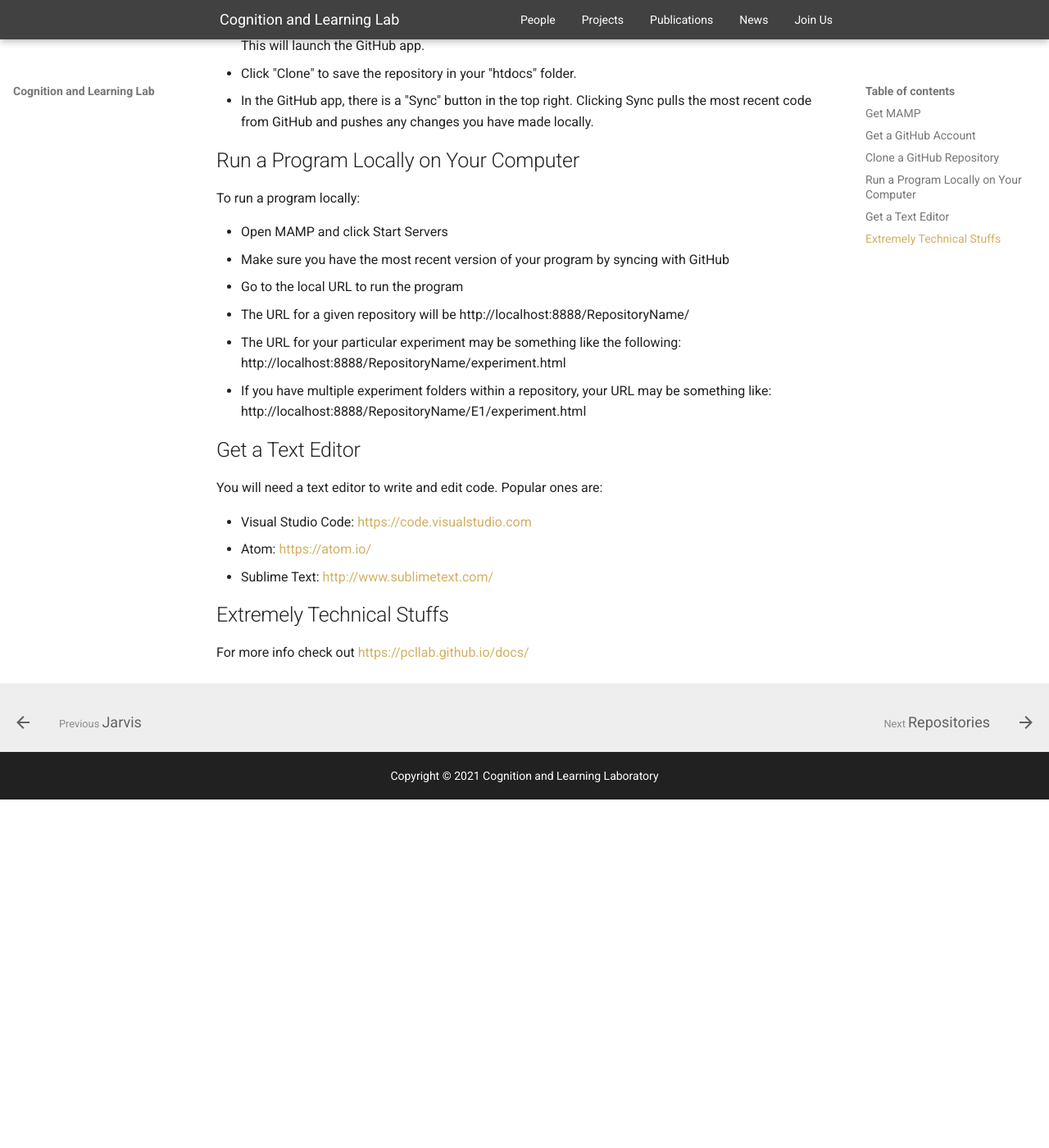
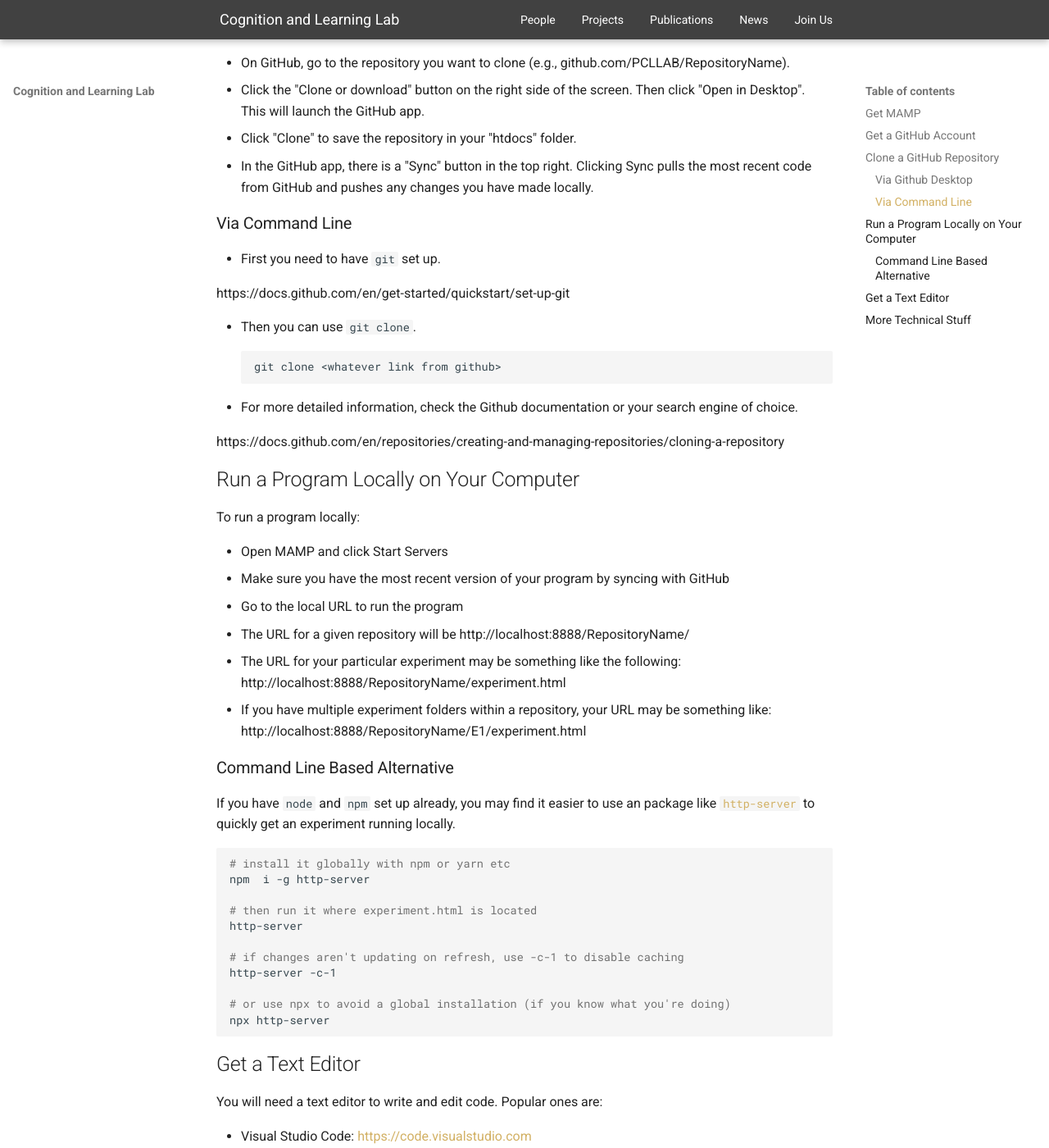
Before and after one commit to shivanya-chandra/pcllab.github.io, an MkDocs documentation site: the page built from docs/handbook/web-experiments/getting-started.md, in a window 1280 px wide and 1400 px high, scrolled down 1422 px. Shown: the whole window at 82% size. Built offline with MkDocs 1.6.1 and Material for MkDocs 9.7.7, drawn with Linux system fonts in a browser that asks for light colours; before the commit the page ends 2397 px from its top, so only the background shows below that; some of the changed text lies outside the part shown.

Commit message:
doc: command line alternatives

````diff
--- a/docs/handbook/web-experiments/getting-started.md
+++ b/docs/handbook/web-experiments/getting-started.md
@@ -7,65 +7,100 @@ This page describes the steps you need to take to get started with web programmi
 
 **If you just want to run programs locally on your computer**, you need to:
 
-* [Get MAMP](getting-started.md#get-mamp){target="_blank" rel="noreferrer"} <br>
-* [Get a GitHub Account](getting-started.md#get-a-github-account){target="_blank" rel="noreferrer"} <br>
-* [Clone a GitHub Repository](getting-started.md#clone-a-github-repository){target="_blank" rel="noreferrer"} <br>
-* [Run a Program Locally on Your Computer](getting-started.md#run-a-program-locally-on-your-computer){target="_blank" rel="noreferrer"} <br>
+- [Get MAMP](#get-mamp){target="\_blank" rel="noreferrer"}
+  - or [Use Command Line Alternative](#command-line-based-alternative){target="\_blank" rel="noreferrer"}
+- [Get a GitHub Account](#get-a-github-account){target="\_blank" rel="noreferrer"}
+- [Clone a GitHub Repository](#clone-a-github-repository){target="\_blank" rel="noreferrer"}
+- [Run a Program Locally on Your Computer](#run-a-program-locally-on-your-computer){target="\_blank" rel="noreferrer"}
 
 **If you also want to edit and host programs**, you also need to:
 
-* [Get a Text Editor](getting-started.md#get-a-text-editor){target="_blank" rel="noreferrer"} <br>
-* [Set Up a VPN](../connections-servers/VPN.md){target="_blank" rel="noreferrer"} <br>
-* [Connect to Jarvis](../connections-servers/jarvis.md){target="_blank" rel="noreferrer"} <br>
+- [Get a Text Editor](#get-a-text-editor){target="\_blank" rel="noreferrer"}
+- [Set Up a VPN](../connections-servers/VPN.md){target="\_blank" rel="noreferrer"}
+- [Connect to Jarvis](../connections-servers/jarvis.md){target="\_blank" rel="noreferrer"}
 
 ## Get MAMP
 
 MAMP is a tool that lets you run a local server on your computer. You will need to use MAMP to run programs locally on a computer.
 
-* Download and install MAMP: <https://www.mamp.info>{target="_blank" rel="noreferrer"}
-* After installing, open MAMP and click Preferences. Select the Ports tab and put "8888" in the box next to Apache and "3306" in the port next to MySQL.
-* To run the local server, simply click Start Servers.
+- Download and install MAMP: <https://www.mamp.info>{target="\_blank" rel="noreferrer"}
+- After installing, open MAMP and click Preferences. Select the Ports tab and put "8888" in the box next to Apache and "3306" in the port next to MySQL.
+- To run the local server, simply click Start Servers.
 
 ## Get a GitHub Account
 
 GitHub is a repository hosting service. It allows you to create repositories, where code is stored, and share code with multiple users. Think of it as Dropbox for code.
 
-* Go to <http://github.com>{target="_blank" rel="noreferrer"} and create an account
-* Have someone in the lab add you to the lab's account (<http://github.com/PCLLAB>{target="_blank" rel="noreferrer"}) or to a particular repository (which will be something like http://github.com/PCLLAB/RepositoryName)
-* Download the GitHub app from <https://desktop.github.com>{target="_blank" rel="noreferrer"}
-* During installation, you will be asked to set a default folder
-    * On a Mac, set the default folder to Applications/MAMP/htdocs
-    * On a Windows PC, set the default folder to C:\MAMP\htdocs
-* Setting the default folder to "htdocs" will ensure that your GitHub repositories are cloned in the default folder in MAMP
+- Go to <http://github.com>{target="\_blank" rel="noreferrer"} and create an account
+- Have someone in the lab add you to the lab's account (<http://github.com/PCLLAB>{target="\_blank" rel="noreferrer"}) or to a particular repository (which will be something like http://github.com/PCLLAB/RepositoryName)
+- Download the GitHub app from <https://desktop.github.com>{target="\_blank" rel="noreferrer"}
+- During installation, you will be asked to set a default folder
+  - On a Mac, set the default folder to Applications/MAMP/htdocs
+  - On a Windows PC, set the default folder to C:\MAMP\htdocs
+- Setting the default folder to "htdocs" will ensure that your GitHub repositories are cloned in the default folder in MAMP
 
 ## Clone a GitHub Repository
 
 Cloning makes a copy of a GitHub repository locally on your computer. These instructions are for cloning an existing repository. If you are starting a new project, you will need to Create a New Repository.
 
-* On GitHub, go to the repository you want to clone (e.g., github.com/PCLLAB/RepositoryName).
-* Click the "Clone or download" button on the right side of the screen. Then click "Open in Desktop". This will launch the GitHub app.
-* Click "Clone" to save the repository in your "htdocs" folder.
-* In the GitHub app, there is a "Sync" button in the top right. Clicking Sync pulls the most recent code from GitHub and pushes any changes you have made locally.
+### Via Github Desktop
+
+- On GitHub, go to the repository you want to clone (e.g., github.com/PCLLAB/RepositoryName).
+- Click the "Clone or download" button on the right side of the screen. Then click "Open in Desktop". This will launch the GitHub app.
+- Click "Clone" to save the repository in your "htdocs" folder.
+- In the GitHub app, there is a "Sync" button in the top right. Clicking Sync pulls the most recent code from GitHub and pushes any changes you have made locally.
+
+### Via Command Line
+
+- First you need to have `git` set up.
+
+  https://docs.github.com/en/get-started/quickstart/set-up-git
+
+- Then you can use `git clone`.
+  ```bash
+  git clone <whatever link from github>
+  ```
+- For more detailed information, check the Github documentation or your search engine of choice.
+
+  https://docs.github.com/en/repositories/creating-and-managing-repositories/cloning-a-repository
 
 ## Run a Program Locally on Your Computer
 
 To run a program locally:
 
-* Open MAMP and click Start Servers
-* Make sure you have the most recent version of your program by syncing with GitHub
-* Go to the local URL to run the program
-* The URL for a given repository will be http://localhost:8888/RepositoryName/
-* The URL for your particular experiment may be something like the following: http://localhost:8888/RepositoryName/experiment.html
-* If you have multiple experiment folders within a repository, your URL may be something like: http://localhost:8888/RepositoryName/E1/experiment.html
+- Open MAMP and click Start Servers
+- Make sure you have the most recent version of your program by syncing with GitHub
+- Go to the local URL to run the program
+- The URL for a given repository will be http://localhost:8888/RepositoryName/
+- The URL for your particular experiment may be something like the following: http://localhost:8888/RepositoryName/experiment.html
+- If you have multiple experiment folders within a repository, your URL may be something like: http://localhost:8888/RepositoryName/E1/experiment.html
+
+### Command Line Based Alternative
+
+If you have `node` and `npm` set up already, you may find it easier to use an package like [`http-server`](https://www.npmjs.com/package/http-server) to quickly get an experiment running locally.
+
+```bash
+# install it globally with npm or yarn etc
+npm  i -g http-server
+
+# then run it where experiment.html is located
+http-server
+
+# if changes aren't updating on refresh, use -c-1 to disable caching
+http-server -c-1
+
+# or use npx to avoid a global installation (if you know what you're doing)
+npx http-server
+```
 
 ## Get a Text Editor
 
 You will need a text editor to write and edit code. Popular ones are:
 
-* Visual Studio Code: <https://code.visualstudio.com>{target="_blank" rel="noreferrer"}
-* Atom: <https://atom.io/>{target="_blank" rel="noreferrer"}
-* Sublime Text: <http://www.sublimetext.com/>{target="_blank" rel="noreferrer"}
+- Visual Studio Code: <https://code.visualstudio.com>{target="\_blank" rel="noreferrer"}
+- Atom: <https://atom.io/>{target="\_blank" rel="noreferrer"}
+- Sublime Text: <http://www.sublimetext.com/>{target="\_blank" rel="noreferrer"}
 
-## Extremely Technical Stuffs
+## More Technical Stuff
 
-For more info check out <https://pcllab.github.io/docs/>{target="_blank" rel="noreferrer"}
+For more information about developing plugins, maintaining websites, and really niche things, check out <https://learninglab.psych.purdue.edu/docs/>{target="\_blank" rel="noreferrer"}
````
Also changed, not shown: docs/handbook/web-experiments/file-types.md (+1 -0 lines).
